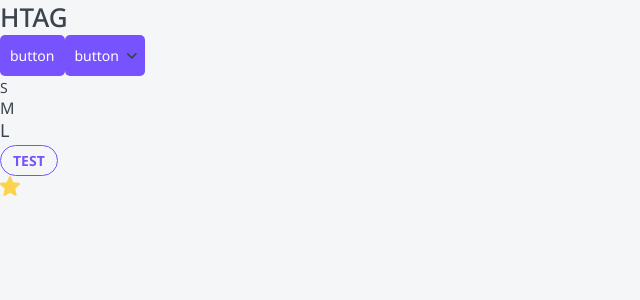
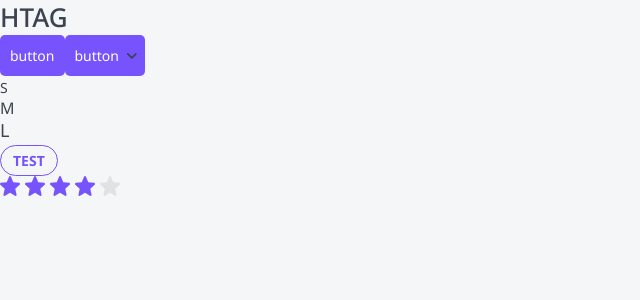
Before and after one commit to MorozovAleksandr/next-app, a Next.js app: page / in a window 1280 px wide. Shown: the top 300 px of the page, without its empty margins (0-640 px from the left). Built offline with nearby package versions, Linux system fonts and the light colour scheme.

Commit message:
updated Rating.tsx

```diff
--- a/app/page.tsx
+++ b/app/page.tsx
@@ -1,15 +1,16 @@
-import React from "react";
-import type { Metadata } from "next";
+"use client";
+import React, { useState } from "react";
 import { Button, Htag, P, Rating, Tag } from "@/components";
 import { ArrowMode, ButtonMode } from "@/components/Button/types";
 import { TagColor } from "@/components/Tag/types";
 
-export const metadata: Metadata = {
+/*export const metadata: Metadata = {
   title: "page",
   description: "Generated by create next app",
-};
+};*/
 
 export default function Home(): React.JSX.Element {
+  const [rating, setRating] = useState<number>(4);
   return (
     <div>
       <Htag tag="h1">HTAG</Htag>
@@ -23,7 +24,7 @@ export default function Home(): React.JSX.Element {
       <Tag size={"m"} color={TagColor.primary} href={"https://google.com"}>
         TEST
       </Tag>
-      <Rating rating={4} setRating={() => console.log("setRating")} />
+      <Rating rating={rating} isEditable setRating={setRating} />
     </div>
   );
 }
--- a/components/Rating/Rating.tsx
+++ b/components/Rating/Rating.tsx
@@ -1,17 +1,73 @@
+"use client";
 import { GeneralDivType } from "@/types/generalTypes";
-import React, { FC } from "react";
+import React, { FC, useEffect, useState } from "react";
 import Star from "@/components/svg/Star/Star";
+import cn from "classnames";
 
 interface RatingProps extends GeneralDivType {
+  rating: number;
   isEditable?: boolean;
-  rating: number;
-  setRating: (rating: number) => void;
+  setRating?: (rating: number) => void;
+  className?: string;
 }
 
-const Rating: FC<RatingProps> = () => {
+const Rating: FC<RatingProps> = ({
+  isEditable = false,
+  rating,
+  setRating,
+  ...props
+}) => {
+  const [ratingArray, setRatingArray] = useState<React.JSX.Element[]>(
+    new Array(5).fill(<></>),
+  );
+
+  useEffect(() => {
+    constructRating(rating);
+  }, [rating]);
+
+  const constructRating = (currentRating: number) => {
+    const updatedRating = ratingArray.map((r: React.JSX.Element, i: number) => (
+      <Star
+        key={i}
+        className={cn({
+          ["cursor-pointer"]: isEditable,
+          ["fill-primary"]: i < currentRating,
+        })}
+        onMouseEnter={() => changeDisplay(i + 1)}
+        onClick={() => onClick(i + 1)}
+        tabIndex={isEditable ? 0 : i - 1}
+        onKeyDown={(e: React.KeyboardEvent<SVGElement>) =>
+          handleSpace(i + 1, e)
+        }
+      />
+    ));
+
+    setRatingArray(updatedRating);
+  };
+
+  const changeDisplay = (i: number): void => {
+    isEditable && constructRating(i);
+  };
+
+  const onClick = (i: number): void => {
+    isEditable && setRating && setRating(i);
+  };
+
+  const handleSpace = (i: number, e: React.KeyboardEvent<SVGElement>): void => {
+    if (e.code === "Space") {
+      isEditable && setRating && setRating(i);
+    }
+  };
+
   return (
-    <div>
-      <Star className={"fill-amber-300"} />
+    <div
+      {...props}
+      className={"flex gap-[5px]"}
+      onMouseLeave={() => changeDisplay(rating)}
+    >
+      {ratingArray.map((r: React.JSX.Element, i: number) => (
+        <span key={i}>{r}</span>
+      ))}
     </div>
   );
 };
```
